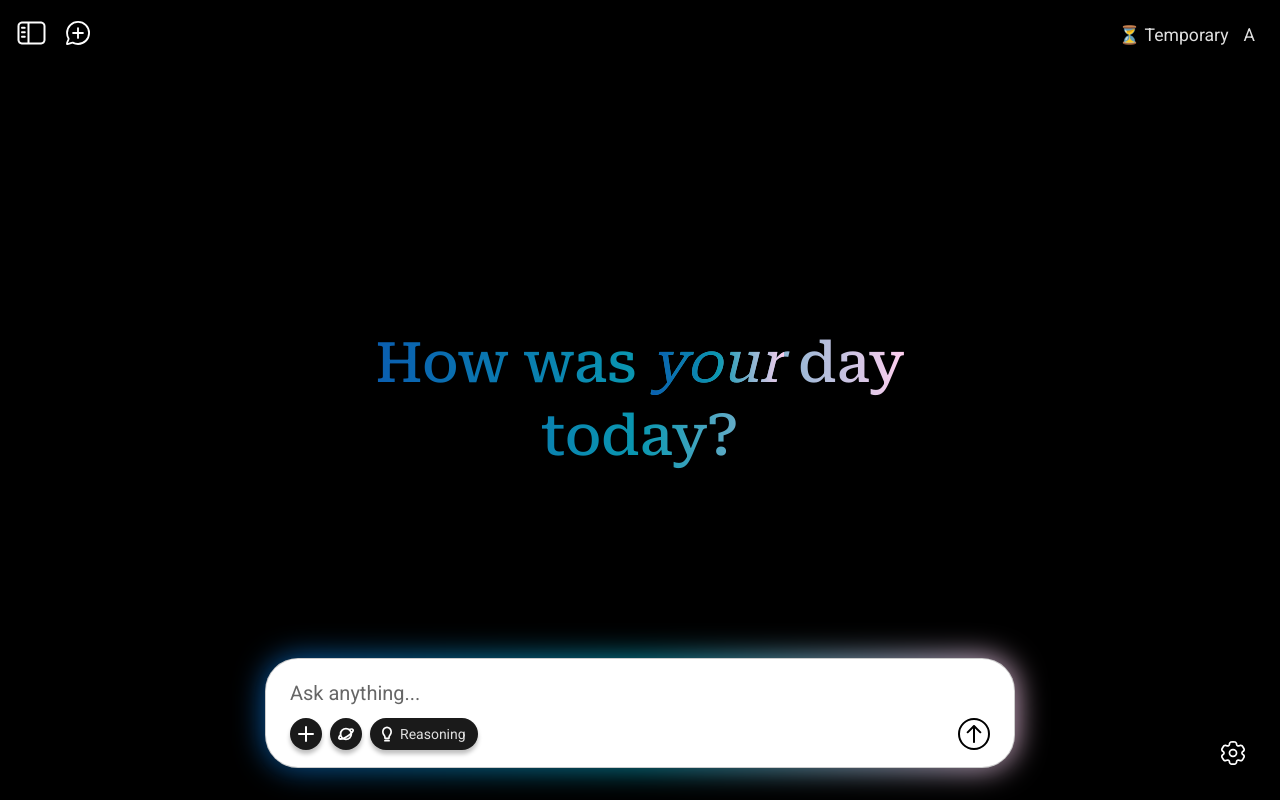
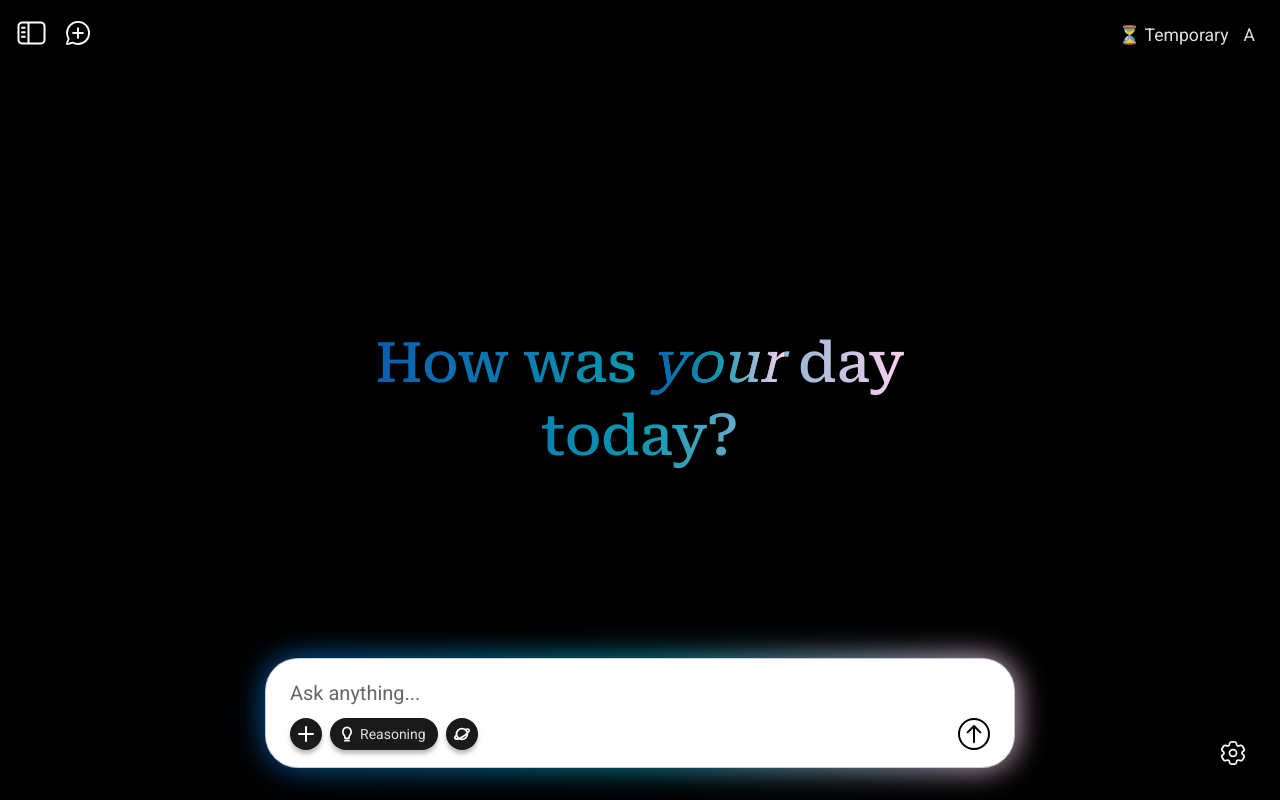
Before and after one commit to ykvit/flow-ai, a React (Vite) app in the folder app/: page / in a window 1280 px wide. Built offline with nearby package versions, Linux system fonts and the light colour scheme; no server answers; a web font is replaced by a local one.

Commit message:
fix chat input

```diff
--- a/app/src/components/ChatInput/ChatInput.module.css
+++ b/app/src/components/ChatInput/ChatInput.module.css
@@ -150,10 +150,17 @@
   border-radius: 3px;
 }
 
-.actionButton {
+.leftActionButtonsContainer {
   position: absolute;
+  left: 25px;
   bottom: 18px;
   z-index: 5;
+  display: flex;
+  align-items: center;
+  gap: 8px;
+}
+
+.actionButton {
   display: flex;
   align-items: center;
   justify-content: center;
@@ -163,11 +170,8 @@
   border: none;
 }
 
-/* Button styles */
+
 .sendButtonInactive {
-  width: 32px;
-  right: 25px;
-  border-radius: 16px;
   border: 2px solid #000 !important;
   background-color: white;
   color: #000 !important;
@@ -176,29 +180,23 @@
 }
 
 .sendButtonActive {
-  width: 32px;
-  right: 25px;
-  border-radius: 16px;
   background-color: black;
   color: white;
 }
 
 .stopButton {
-  width: 32px;
-  right: 25px;
   background: #000;
   border: 2px solid #000;
-  border-radius: 16px;
   color: white;
 }
 
 .addButton,
 .sourcesButton {
-  width: 32px;
-  background: var(--button-dark-bg);
-  box-shadow: 0 4px 4px rgba(0, 0, 0, 0.25);
-  border-radius: 16px;
-  color: var(--icon-color);
+   width: 32px;
+   background: var(--button-dark-bg);
+   box-shadow: 0 4px 4px rgba(0, 0, 0, 0.25);
+   border-radius: 16px;
+   color: var(--icon-color);
 }
 
 .addButton svg,
@@ -207,11 +205,20 @@
   height: 16px;
 }
 
-.addButton { left: 25px; }
-.sourcesButton { left: 65px; }
+
+.sendButtonInactive,
+.sendButtonActive,
+.stopButton {
+  position: absolute;
+  right: 25px;
+  bottom: 18px;
+  z-index: 5;
+  width: 32px;
+  border-radius: 16px;
+}
 
 .reasoningButton {
-  left: 105px;
+
   padding: 0 12px;
   gap: 8px;
   background: var(--button-dark-bg);
--- a/app/src/components/ChatInput/ChatInput.tsx
+++ b/app/src/components/ChatInput/ChatInput.tsx
@@ -123,18 +123,35 @@ const ChatInput: React.FC<ChatInputProps> = ({
         rows={1}
       />
 
-      <button className={`${styles.actionButton} ${styles.addButton}`} aria-label="Add file" disabled={isLoading}>
+
+<div className={styles.leftActionButtonsContainer}>
+  <button
+    className={`${styles.actionButton} ${styles.addButton}`}
+    aria-label="Add file"
+    disabled={isLoading}
+  >
     <PlusIcon />
   </button>
 
-      <button className={`${styles.actionButton} ${styles.reasoningButton}`} aria-label="Reasoning" disabled={isLoading}>
+  <button
+    className={`${styles.actionButton} ${styles.reasoningButton}`}
+    aria-label="Reasoning"
+    disabled={isLoading}
+  >
     <BulbIcon /> <span>Reasoning</span>
   </button>
 
-      <button className={`${styles.actionButton} ${styles.sourcesButton}`} aria-label="Sources" disabled={isLoading}>
+
+  <button
+    className={`${styles.actionButton} ${styles.sourcesButton}`}
+    aria-label="Sources"
+    disabled={isLoading}
+  >
     <SurseButton />
   </button>
 
+
+</div>
       <button
         className={`${styles.actionButton} ${getSendButtonStyle()}`}
         onClick={handleSendStopClick}
```
Lines whose indentation alone changed are shown as unchanged.
